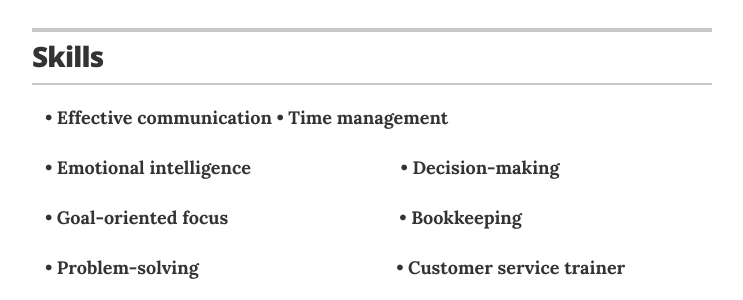
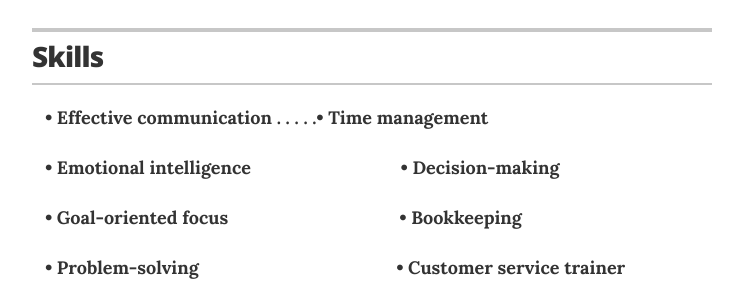
Before and after one commit to Tasnuba-s/resume, a Jekyll site: the page built from index.html, in a window 1280 px wide and 900 px high, scrolled down 514 px. Shown: the part 154-454 px from the top of the window, without its empty margins (268-1011 px from the left). Built offline with Jekyll 4.4.1, drawn with Linux system fonts in a browser that asks for light colours.

```diff
--- a/_data/skills.yml
+++ b/_data/skills.yml
@@ -1,6 +1,6 @@
 # Skills
 # 4
-- skill: ⠀&bull; Effective communication         &bull; Time management
+- skill: ⠀&bull; Effective communication‌‌ ‌‌. . ‌‌. ‌‌. ‌‌.&bull; Time management
   # description:                             # description:
 
 # 3
```
